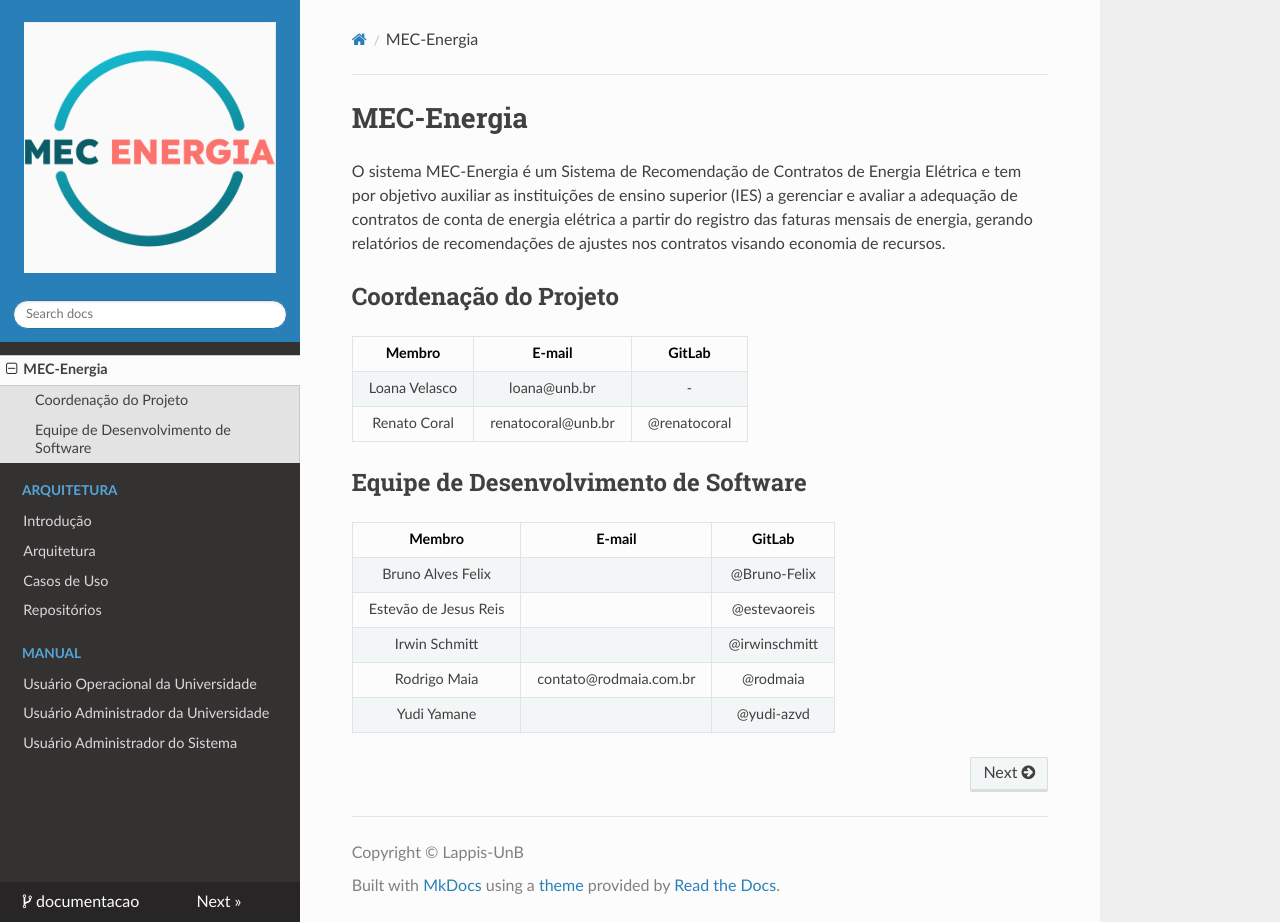
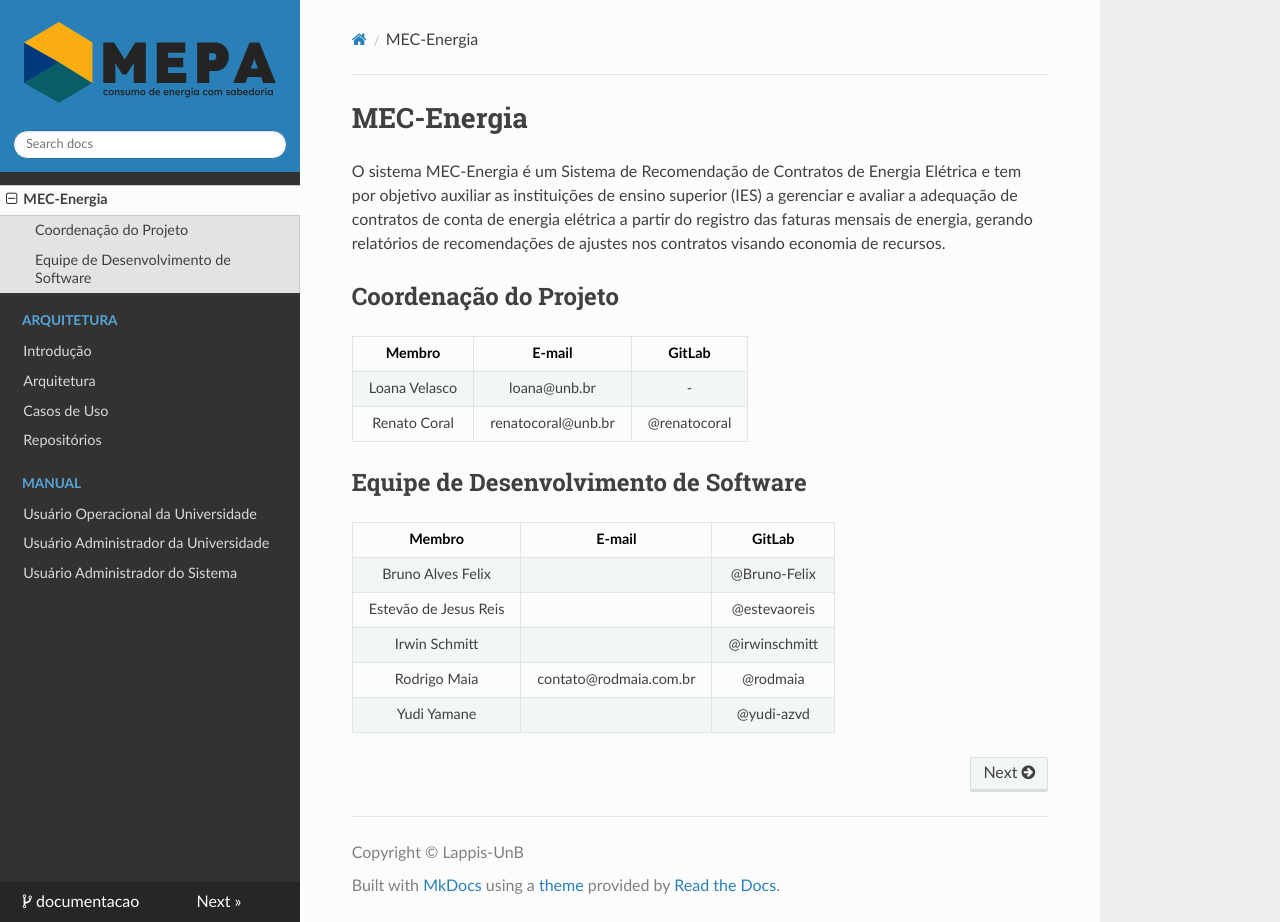
Before and after one commit to lappis-unb/documentacao, an MkDocs documentation site: the page built from docs/index.md, in a window 1280 px wide and 922 px high. Built offline with MkDocs 1.6.1, drawn with Linux system fonts in a browser that asks for light colours; nearby versions of some CDN libraries.

Commit message:
fix: atualiza logomarcas

```diff
--- a/mkdocs.yml
+++ b/mkdocs.yml
@@ -16,8 +16,8 @@ theme:
   name: readthedocs
   collapse_by_default: false
   highlightjs: true
-  logo: 'assets/images/MEC_Energia_Logo.png'
-  favicon: 'assets/images/MEC_Energia_Logo.png'
+  logo: 'assets/images/logo_mepa_nome.svg'
+  favicon: 'assets/images/logo_mepa_cor.svg'
   language: "pt_BR"
 
 # Content Menu
```
Also changed, not shown: docs/assets/images/logo_mepa_cor.svg (added), docs/assets/images/logo_mepa_nome.svg (added).
